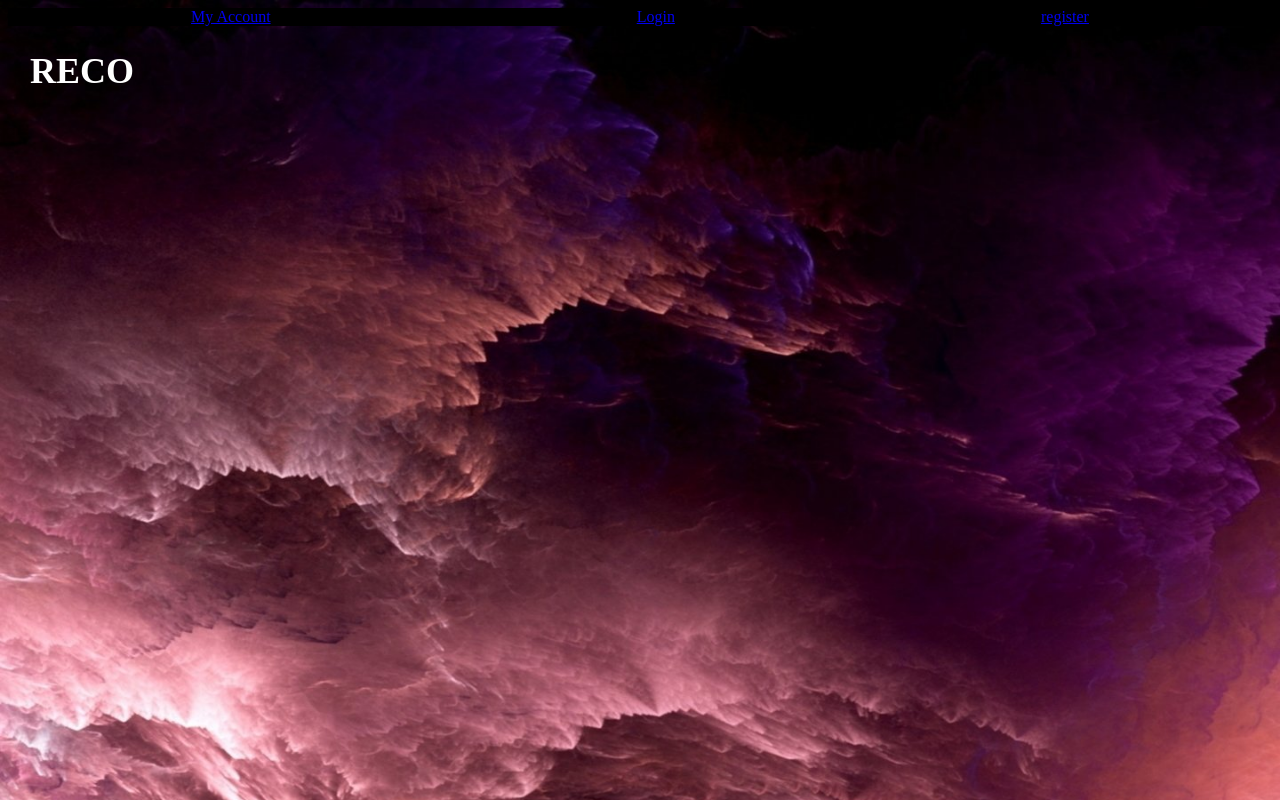
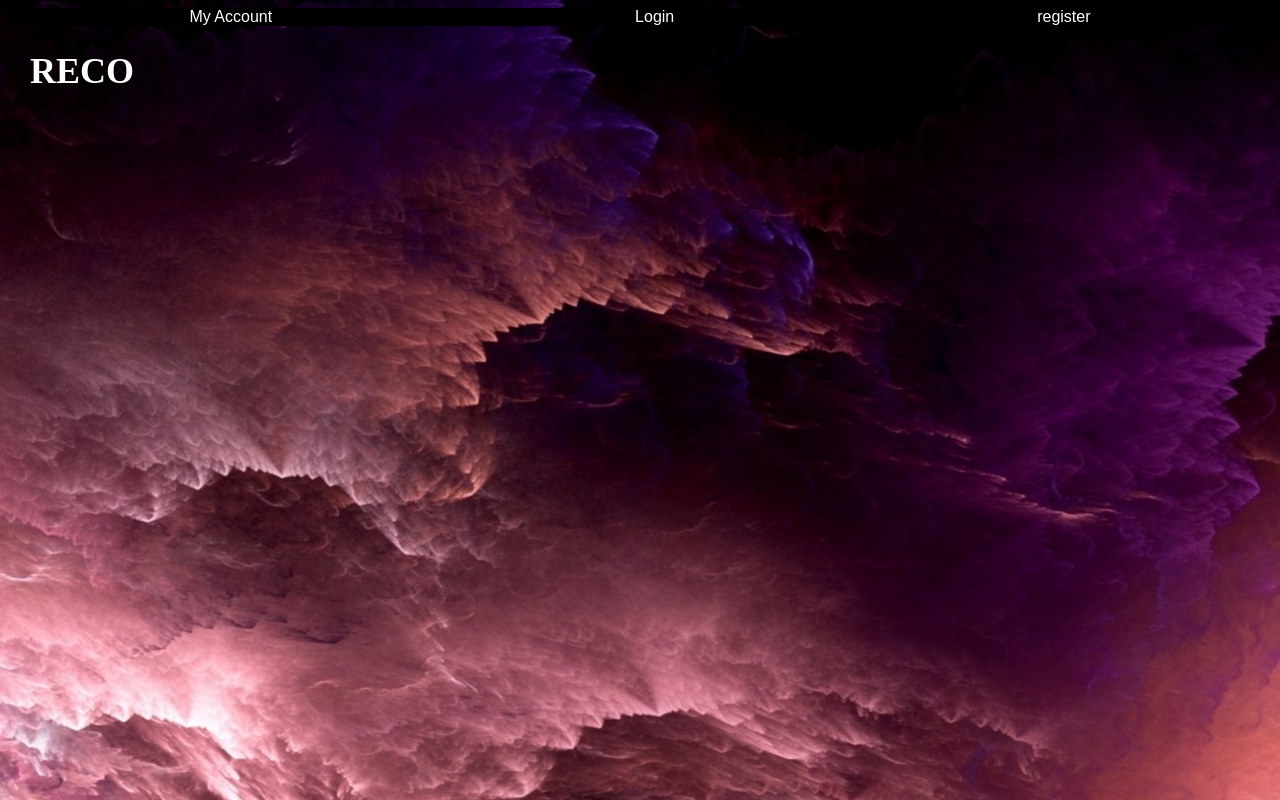
Before and after one commit to yunqiu21/reco, a React (Create React App) app in the folder frontend/: page / in a window 1280 px wide. Built offline with nearby package versions, Linux system fonts and the light colour scheme; a web font is replaced by a local one.

Commit message:
stashing

```diff
--- a/frontend/src/App.css
+++ b/frontend/src/App.css
@@ -7,11 +7,11 @@
   text-decoration: none;
   font-size: 1.5rem;
 }
-.account-link{
+.links{
   color: white;
-  position: fixed;
+
   z-index: 3;
-  right: 150px;
+
   top:  60px;
   font-size: 1rem;
   text-decoration: none;
```
